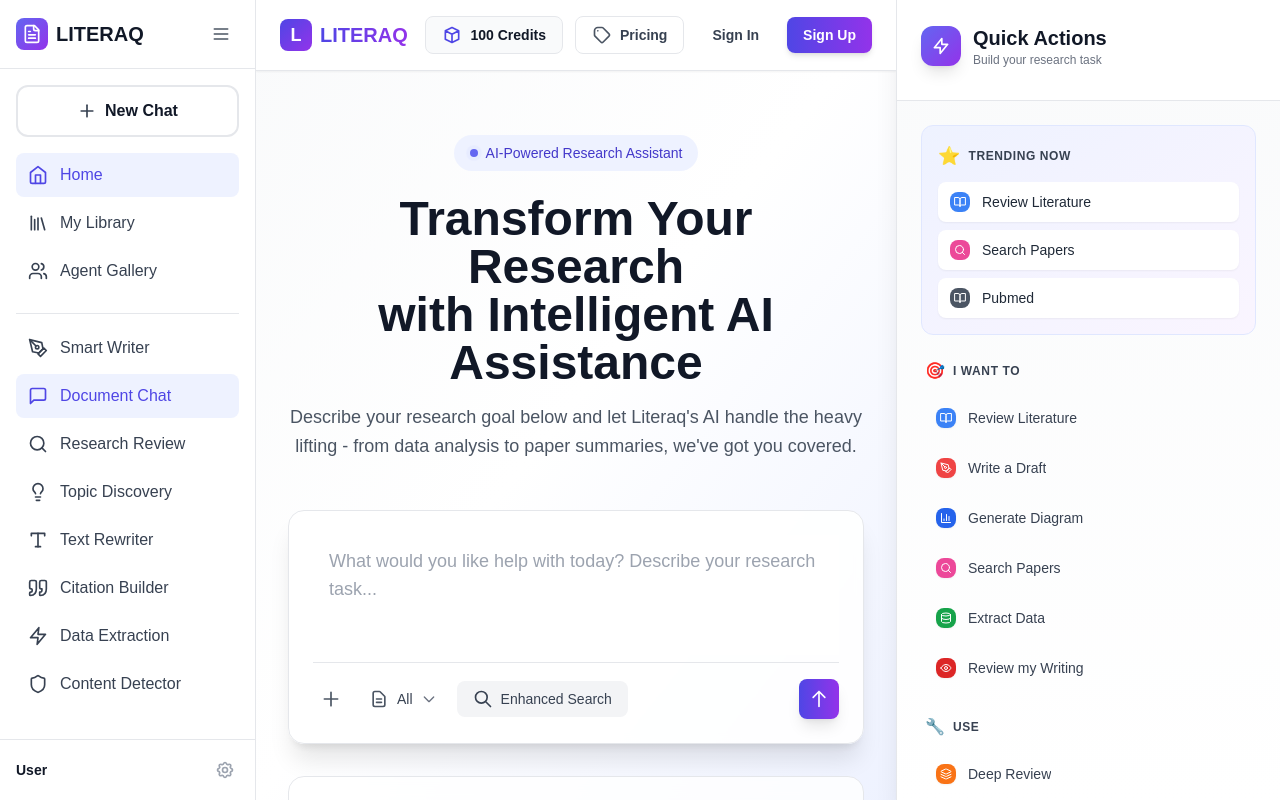
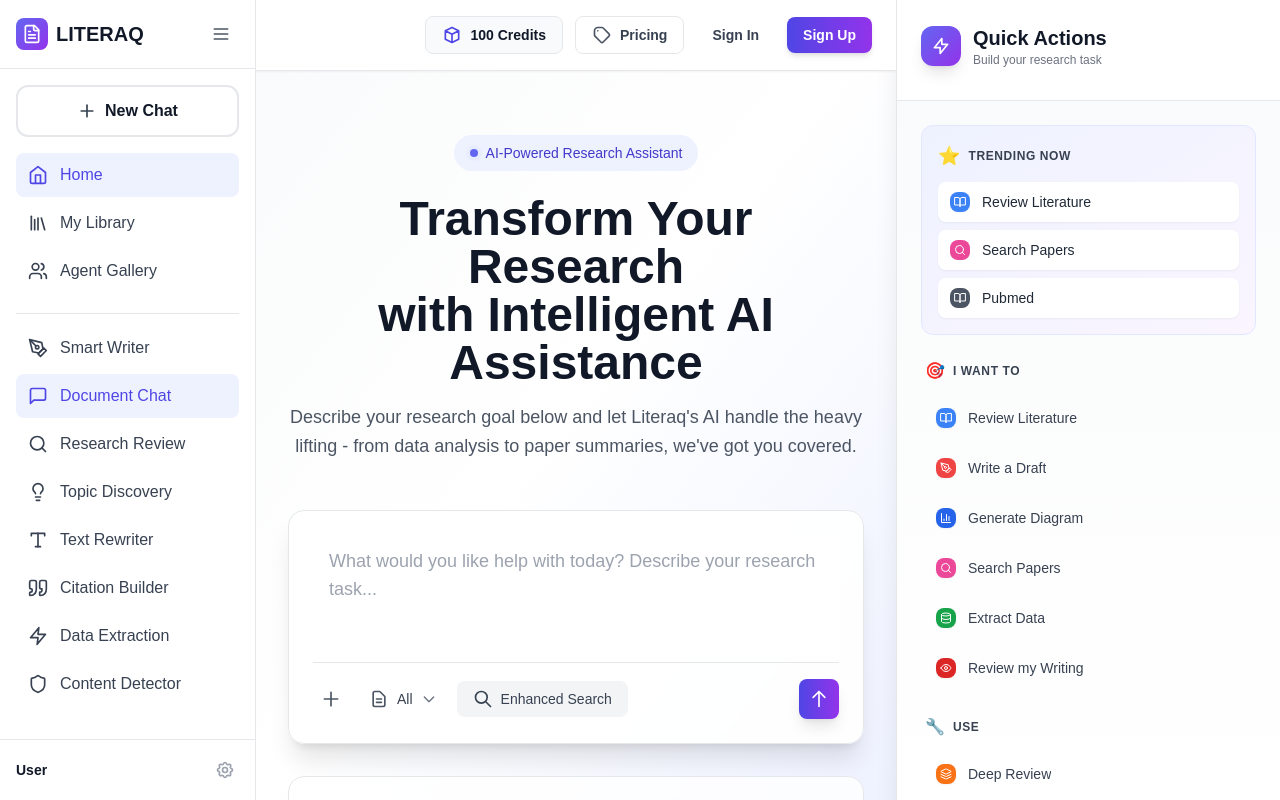
Before and after one commit to spartow/literaq, a Next.js app: page / in a window 1280 px wide. Built offline with nearby package versions, Linux system fonts and the light colour scheme; no server answers.

Commit message:
fix: remove duplicate logo from top nav bar

```diff
--- a/src/app/page.tsx
+++ b/src/app/page.tsx
@@ -88,17 +88,7 @@
         {/* Top Navigation Bar */}
         <header className="sticky top-0 z-50 bg-white/95 backdrop-blur-sm border-b border-gray-200 shadow-sm">
           <div className="max-w-7xl mx-auto px-6 py-4">
-            <div className="flex items-center justify-between">
-              {/* Logo */}
-              <div className="flex items-center gap-2">
-                <div className="w-8 h-8 bg-gradient-to-br from-indigo-600 to-purple-600 rounded-lg flex items-center justify-center">
-                  <span className="text-white font-bold text-lg">L</span>
-                </div>
-                <span className="text-xl font-bold bg-gradient-to-r from-indigo-600 to-purple-600 bg-clip-text text-transparent">
-                  LITERAQ
-                </span>
-              </div>
-
+            <div className="flex items-center justify-end">
               {/* Right Side - Credits, Pricing, Auth Buttons */}
               <div className="flex items-center gap-3">
                 {/* Credits Display */}
```
